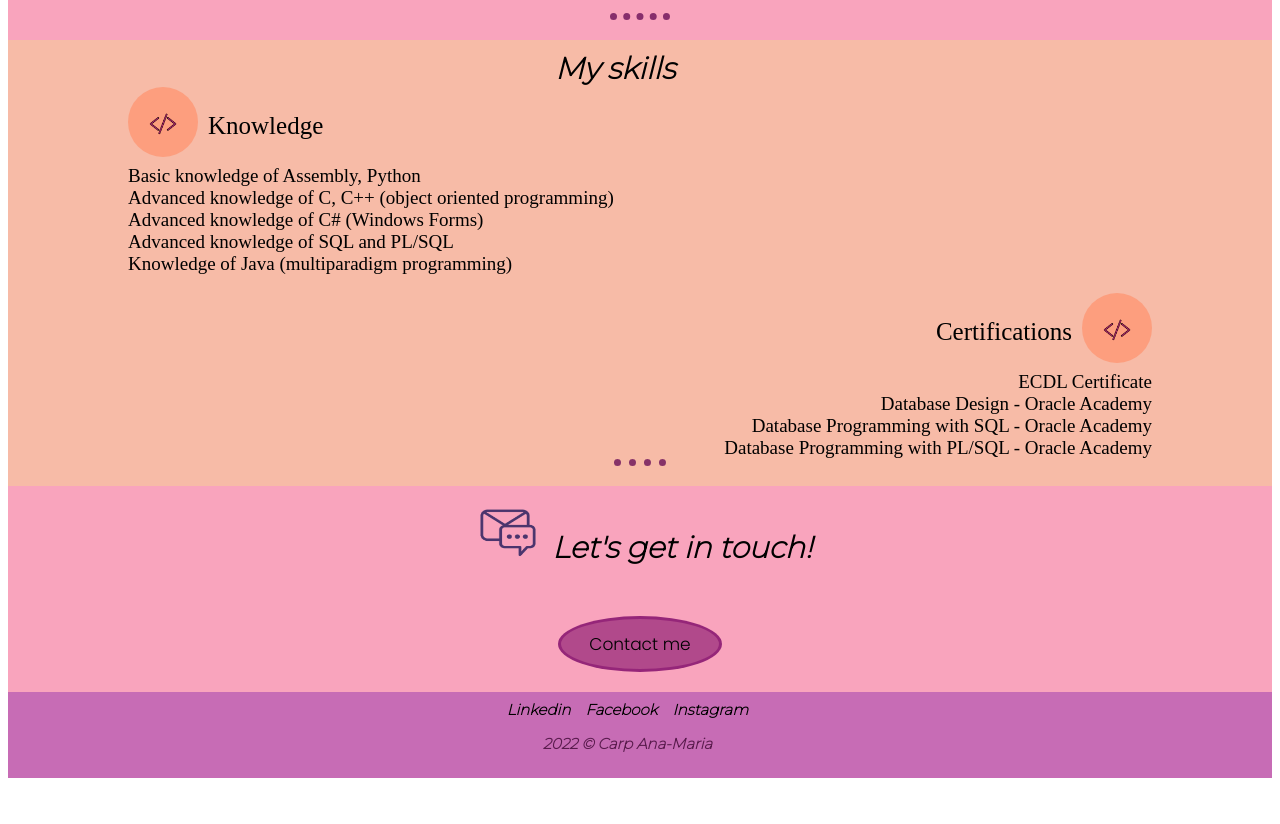
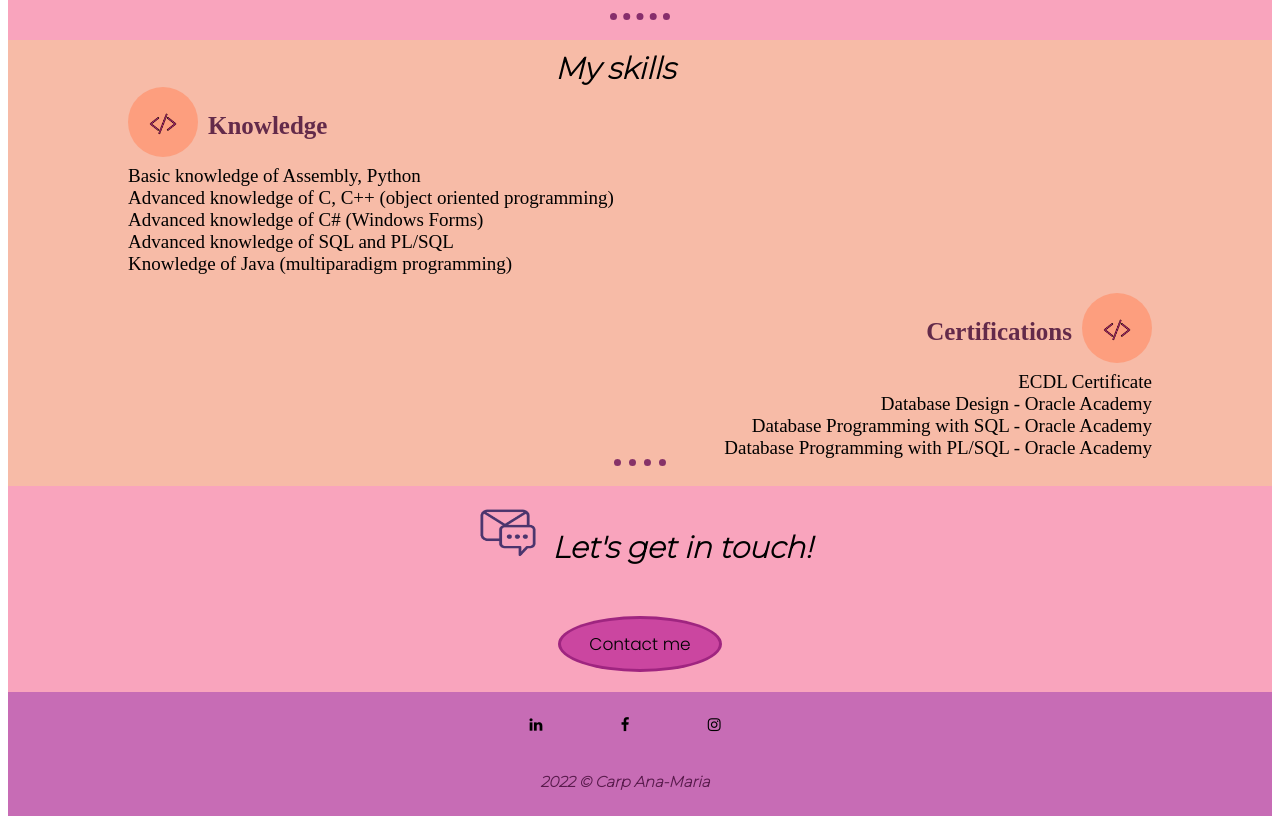
Before and after one commit to AnaCarp/TW_About-Me, a plain HTML site: page About me/index.html in a window 1280 px wide. Shown: the part 557-1381 px from the top of the page. Before the commit the page ends 1343 px from the top, so only its background shows below. Drawn offline with Linux system fonts and the light colour scheme.

Commit message:
Add files via upload

```diff
--- a/About me/index.html
+++ b/About me/index.html
@@ -10,6 +10,8 @@
         <link rel="preconnect" href="https://fonts.googleapis.com">
         <link rel="preconnect" href="https://fonts.gstatic.com" crossorigin>
         <link href="https://fonts.googleapis.com/css2?family=Montserrat:wght@200&family=Poppins:wght@300&family=Sacramento&family=Satisfy&display=swap" rel="stylesheet">
+
+        <link rel="stylesheet" href="https://cdnjs.cloudflare.com/ajax/libs/font-awesome/4.7.0/css/font-awesome.min.css">
 
         <link rel="icon" href="favicon.ico">
     </head>
@@ -53,14 +55,6 @@
             <hr>
         </div>
 
-        <!--
-
-        <div class="sectiunea4" style="position:relative;">
-        <h>Let's get in touch!<br></h>
-        <button class="button"> <a href="mailto:carpanam1111@gmail.com">Contact me</a> </button>
-        <img id="poza_mail" src="mail.png"  style="position:absolute; top:10px; left:620px; border:none;">
-
-        </div>-->
 
         <div class="sectiunea4">
             <img id="poza_mail" src="mail.png" style="vertical-align: bottom;">
@@ -71,11 +65,14 @@
             </div>
 
         <div class="sectiunea5">
-            <a href="https://www.linkedin.com/in/ana-carp-84a879252/">Linkedin</a>
+
+            <a href="https://www.linkedin.com/in/ana-carp-84a879252/" class="fa fa-linkedin"> </a>
             &ensp;
-            <a href="https://www.facebook.com/ana.carp.127/">Facebook</a>
+            <a href="https://www.facebook.com/ana.carp.127/" class="fa fa-facebook"></a>
             &ensp;
-            <a href="https://www.instagram.com/anacarp_/">Instagram</a>
+            <a href="https://www.instagram.com/anacarp_/" class="fa fa-instagram"></a>
+
+
             <p>2022 © Carp Ana-Maria</p>
         </div>
     </body>
--- a/About me/style.css
+++ b/About me/style.css
@@ -50,6 +50,7 @@
     margin-left: -50px;
     text-align: center;
 
+
 }
 .poza_skills{
     border-radius:50%;
@@ -58,20 +59,26 @@
 
 #p1{
     float: left;
+
 }
 #p2{
     float:right;
+
 }
 .sectiunea3 #paragraf1{
     text-align: left;
     padding-left:80px;
     font-size: 25px;
+    color:#400935cf;
+    font-weight: bold;
 }
 
 .sectiunea3 #paragraf2{
     text-align: right;
     padding-right:80px;
     font-size: 25px;
+    color:#400935cf;
+    font-weight: bold;
 }
 
 
@@ -114,7 +121,7 @@
 
 .button{
     margin-top: 50px;
-    background-color: #85126e9f;
+    background-color: #af0e8f9f;
     border: solid  #85126e9f;
     border-radius: 50%;
     padding: 12px 28px;
@@ -145,7 +152,7 @@ a:link {
 
  .sectiunea5{
     background-color: #ba4ba4cf;
-    padding: 8px 30px 10px 5px;
+    padding: 0px 30px 10px 0px;
     font-family: 'Montserrat', sans-serif;
     font-size: 15px;
     font-style: italic;
@@ -156,6 +163,20 @@ a:link {
 
 
  }
+
+ .fa {
+    padding: 20px;
+    font-size: 30px;
+    width: 30px;
+    text-align: center;
+    text-decoration: none;
+    margin: 5px 2px;
+    border-radius: 50%;
+  }
+
+  .fa:hover {
+      opacity: 0.7;
+  }
 
 /*pentru mai multe sectiuni*/
 
@@ -168,6 +189,16 @@ hr{
 }
 
 
+
+
+
+
+
+
+
+
+
+
 /*
 Fonts:
 
```
